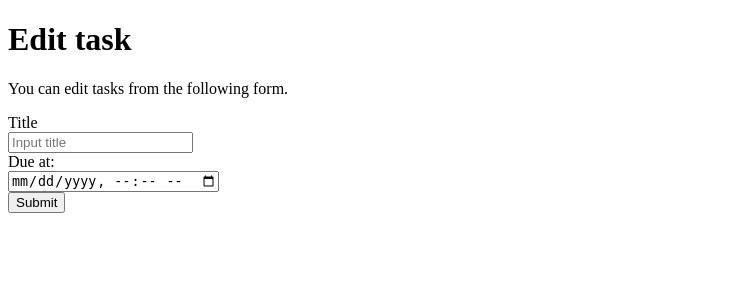
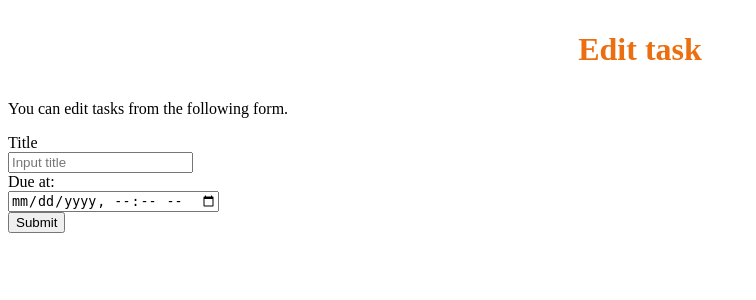
Before and after one commit to s1f102200952/django-test-exercise, a Django app: template todo/templates/todo/edit.html in a window 1280 px wide. Shown: the top 300 px of the page, without its empty margins (0-756 px from the left). Run offline with Django 4.2, Linux system fonts and the light colour scheme; the template is opened without the code that fills it, so the values that code supplies are empty.

Commit message:
編集ページにCSSを適用

```diff
--- /dev/null
+++ b/static/css/edit.css
@@ -0,0 +1,10 @@
+.text{
+    border-radius: 2%;
+    background-color: rgb(237, 197, 160);
+}
+h1{
+    border-bottom: 1px;
+    color: rgb(235, 111, 16);
+    text-align: center;
+    padding: 10px;
+}
--- a/todo/templates/todo/edit.html
+++ b/todo/templates/todo/edit.html
@@ -6,6 +6,7 @@
     <title>To Do Application</title>
     <meta charset="UTF-8">
     <meta name="author" content="INIAD">
+    <link rel="stylesheet" type="text/css" href="{% static 'css/edit.css' %}">
   </head>
 
   <body>
```
